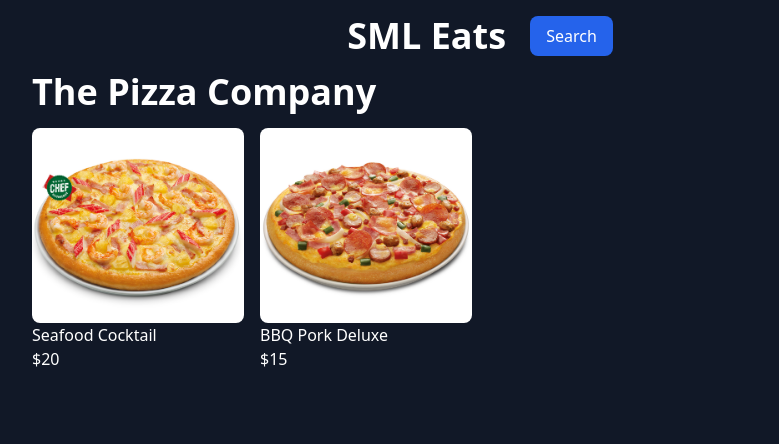
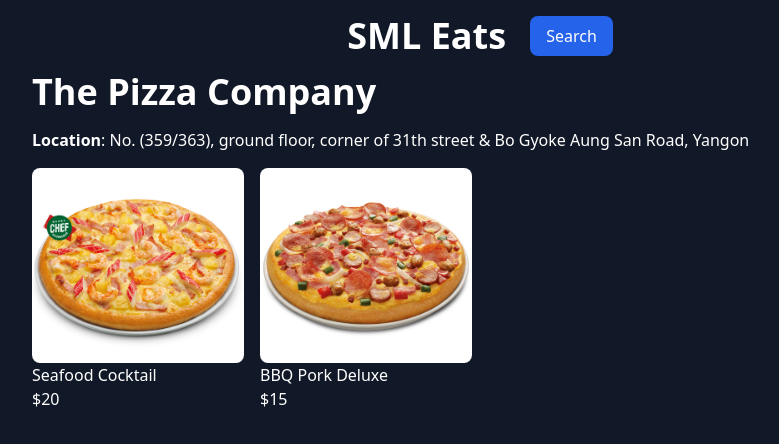
Before and after one commit to shamwela/sml-eats, a Next.js app: page /restaurants/the-pizza-company in a window 1280 px wide. Shown: the top 444 px of the page, without its empty margins (160-939 px from the left). Built offline with nearby package versions, Linux system fonts and the light colour scheme.

Commit message:
Add restaurant locations

```diff
--- a/data/restaurants.ts
+++ b/data/restaurants.ts
@@ -14,6 +14,8 @@ export const restaurants: Restaurant[] = [
     category: 'Pizza',
     rating: 4.9,
     imageSource: ThePizzaCompanyImage,
+    location:
+      'No. (359/363), ground floor, corner of 31th street & Bo Gyoke Aung San Road, Yangon',
     items: [
       {
         name: 'Seafood Cocktail',
@@ -44,6 +46,7 @@ export const restaurants: Restaurant[] = [
     category: 'Coffee',
     rating: 4.8,
     imageSource: StarbucksImage,
+    location: 'Imaginary Street, Yangon',
     items: [
       {
         name: 'Irish Cream Cold Brew',
--- a/pages/restaurants/[slug].tsx
+++ b/pages/restaurants/[slug].tsx
@@ -38,12 +38,15 @@ type RestaurantPageProps = {
 }
 
 const RestaurantPage = ({ restaurant }: RestaurantPageProps) => {
-  const { name: restaurantName, items } = restaurant
+  const { name: restaurantName, location, items } = restaurant
 
   return (
     <>
       <Head title={restaurantName} />
       <h1>{restaurantName}</h1>
+      <p>
+        <strong>Location</strong>: {location}
+      </p>
       <ItemContainer>
         {items.map(({ name, path, imageSource, basePrice }) => {
           return (
--- a/types/restaurant.ts
+++ b/types/restaurant.ts
@@ -7,5 +7,6 @@ export type Restaurant = {
   category: string
   rating: number
   imageSource: StaticImageData
+  location: string
   items: Item[]
 }
```
